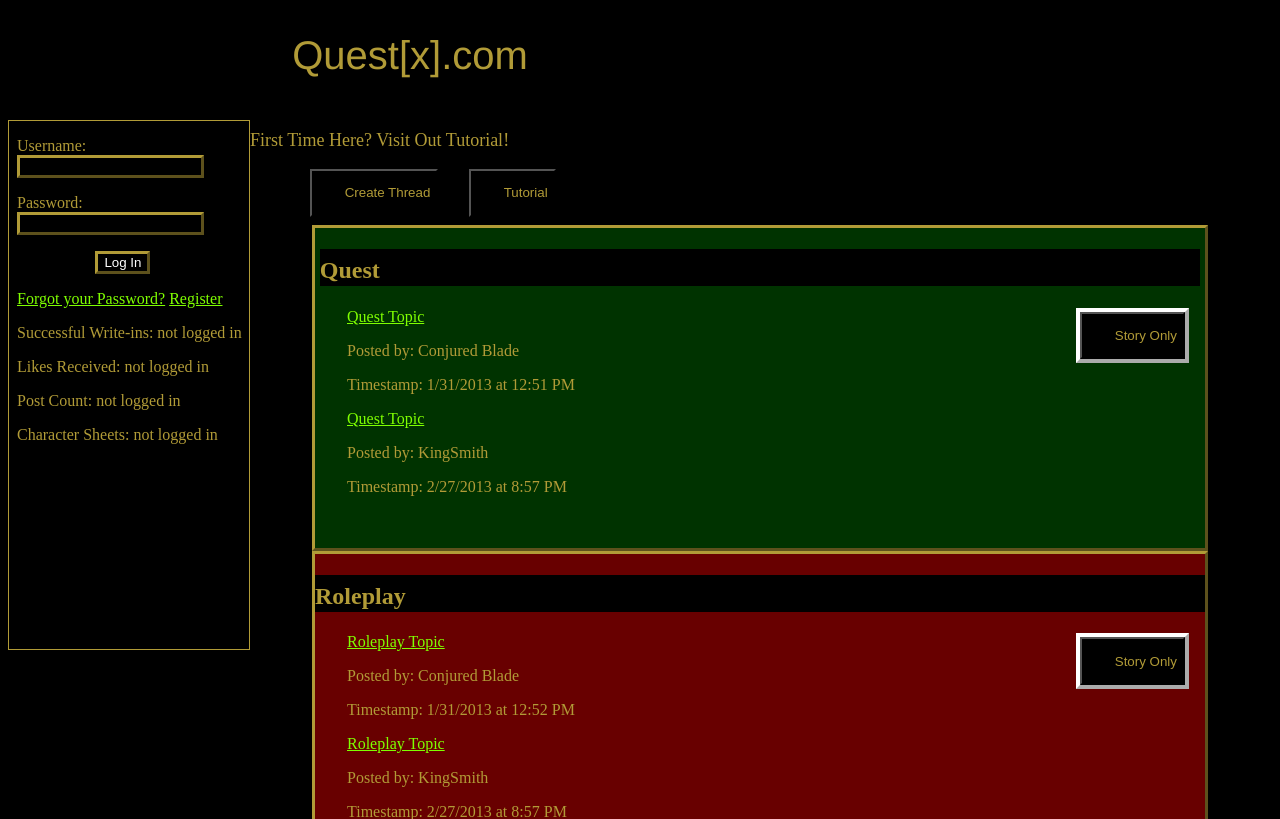
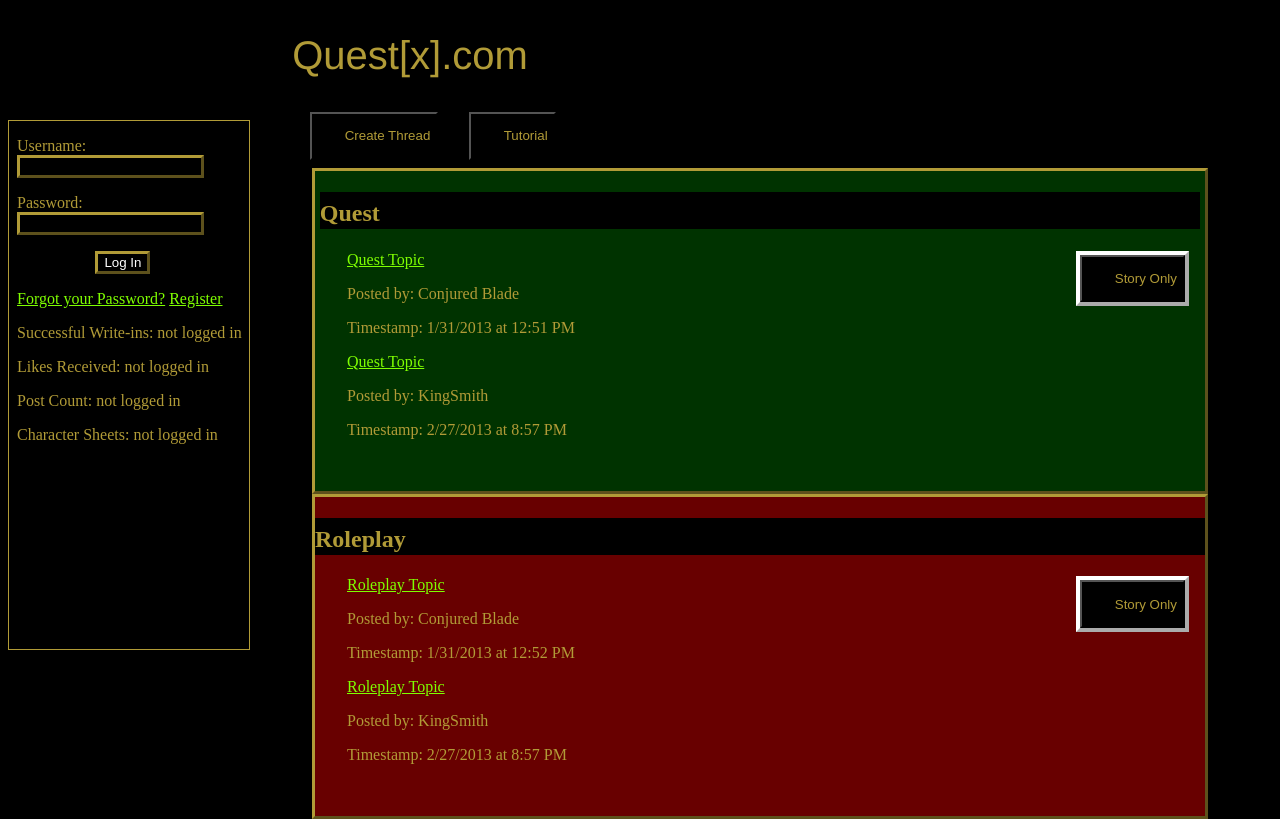
Before and after one commit to Cipnuvofli/rpg-forum, a PHP site: page /Home.php in a window 1280 px wide. Shown: the top 819 px of the page. Run offline with PHP 8.4, Linux system fonts and the light colour scheme.

Commit message:
edited the home page

```diff
--- a/Home.php
+++ b/Home.php
@@ -4,8 +4,6 @@
 
 
 <div id="Buttons">
-<font size="4"><p>First Time Here? Visit Out Tutorial!</p>
-</font>
 <button style="background-color:#000000;margin-left:4.5em" type="button"; onClick="location.href='CreateThread.php'";><p>Create Thread</p>
 </button>
 <button style="background-color:#000000;margin-left:2em"; type="button"; onClick="location.href='tutorial.php'";><p>Tutorial</p>
```
